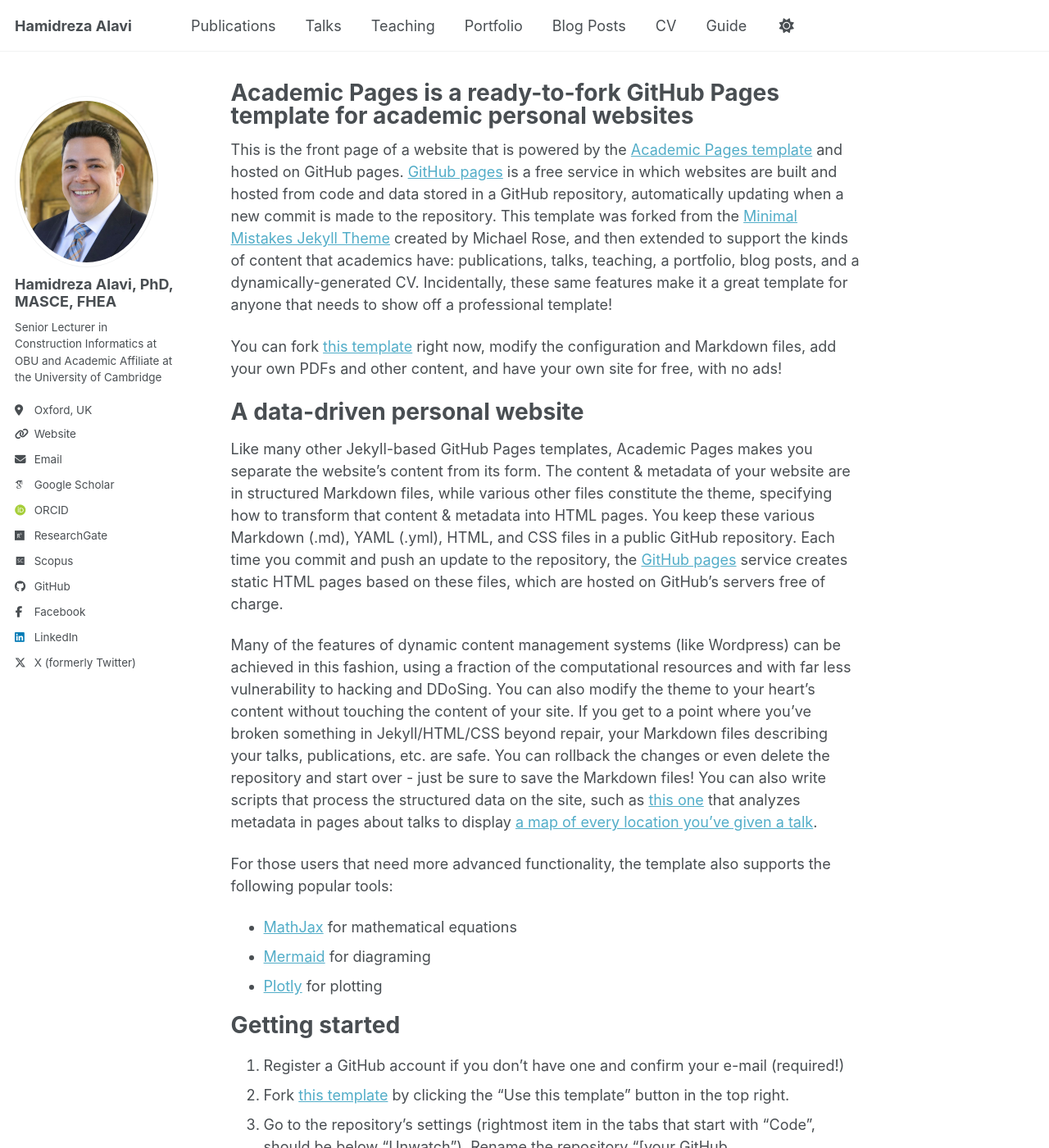
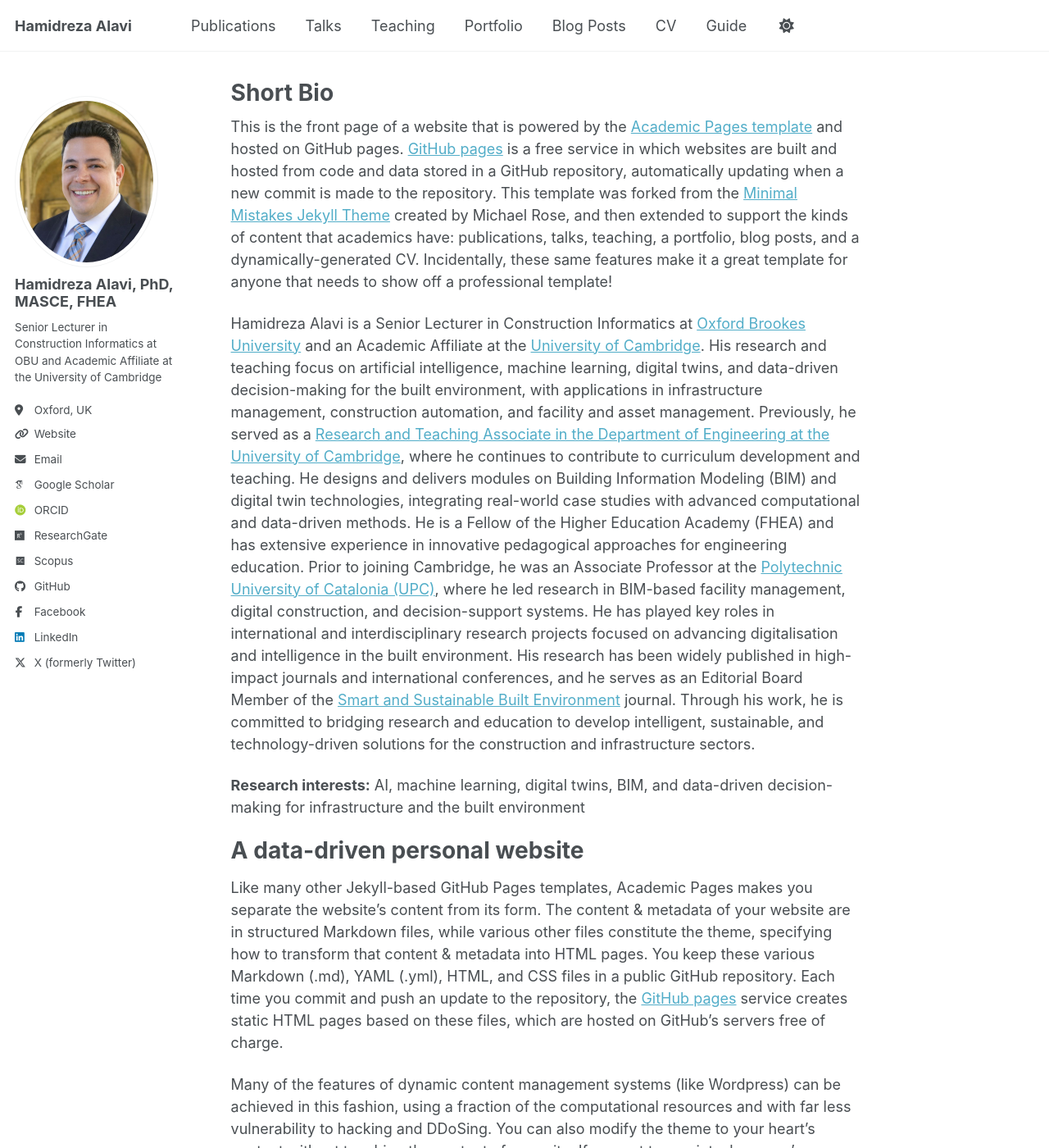
Before and after one commit to Hr-Alavi/Hr-Alavi.github.io, a Jekyll site: the page built from _pages/about.md, in a window 1280 px wide and 1400 px high. Shown: the whole window at 82% size. Built offline with Jekyll 4.4.1, drawn with Linux system fonts in a browser that asks for light colours; some web fonts are replaced; a script bundle is joined from its source files by our own code; library files that are not in the unit come from our copies.

Commit message:
Update about.md

```diff
--- a/_pages/about.md
+++ b/_pages/about.md
@@ -1,6 +1,6 @@
 ---
 permalink: /
-title: "Academic Pages is a ready-to-fork GitHub Pages template for academic personal websites"
+title: "Short Bio"
 author_profile: true
 redirect_from:
   - /about/
@@ -9,7 +9,12 @@ redirect_from:
 
 This is the front page of a website that is powered by the [Academic Pages template](https://github.com/academicpages/academicpages.github.io) and hosted on GitHub pages. [GitHub pages](https://pages.github.com) is a free service in which websites are built and hosted from code and data stored in a GitHub repository, automatically updating when a new commit is made to the repository. This template was forked from the [Minimal Mistakes Jekyll Theme](https://mmistakes.github.io/minimal-mistakes/) created by Michael Rose, and then extended to support the kinds of content that academics have: publications, talks, teaching, a portfolio, blog posts, and a dynamically-generated CV. Incidentally, these same features make it a great template for anyone that needs to show off a professional template!
 
- You can fork [this template](https://github.com/academicpages/academicpages.github.io) right now, modify the configuration and Markdown files, add your own PDFs and other content, and have your own site for free, with no ads!
+Hamidreza Alavi is a Senior Lecturer in Construction Informatics at [Oxford Brookes University](https://www.brookes.ac.uk/) and an Academic Affiliate at the [University of Cambridge](https://www.cam.ac.uk/). His research and teaching focus on artificial intelligence, machine learning, digital twins, and data-driven decision-making for the built environment, with applications in infrastructure management, construction automation, and facility and asset management.
+Previously, he served as a [Research and Teaching Associate in the Department of Engineering at the University of Cambridge](https://www.construction.cam.ac.uk/staff/dr-hamidreza-alavi), where he continues to contribute to curriculum development and teaching. He designs and delivers modules on Building Information Modeling (BIM) and digital twin technologies, integrating real-world case studies with advanced computational and data-driven methods. He is a Fellow of the Higher Education Academy (FHEA) and has extensive experience in innovative pedagogical approaches for engineering education.
+Prior to joining Cambridge, he was an Associate Professor at the [Polytechnic University of Catalonia (UPC)](https://www.upc.edu/en), where he led research in BIM-based facility management, digital construction, and decision-support systems. He has played key roles in international and interdisciplinary research projects focused on advancing digitalisation and intelligence in the built environment.
+His research has been widely published in high-impact journals and international conferences, and he serves as an Editorial Board Member of the [Smart and Sustainable Built Environment](https://www.emeraldgrouppublishing.com/journal/sasbe) journal. Through his work, he is committed to bridging research and education to develop intelligent, sustainable, and technology-driven solutions for the construction and infrastructure sectors.
+
+**Research interests:** AI, machine learning, digital twins, BIM, and data-driven decision-making for infrastructure and the built environment
 
 A data-driven personal website
 ======
```
